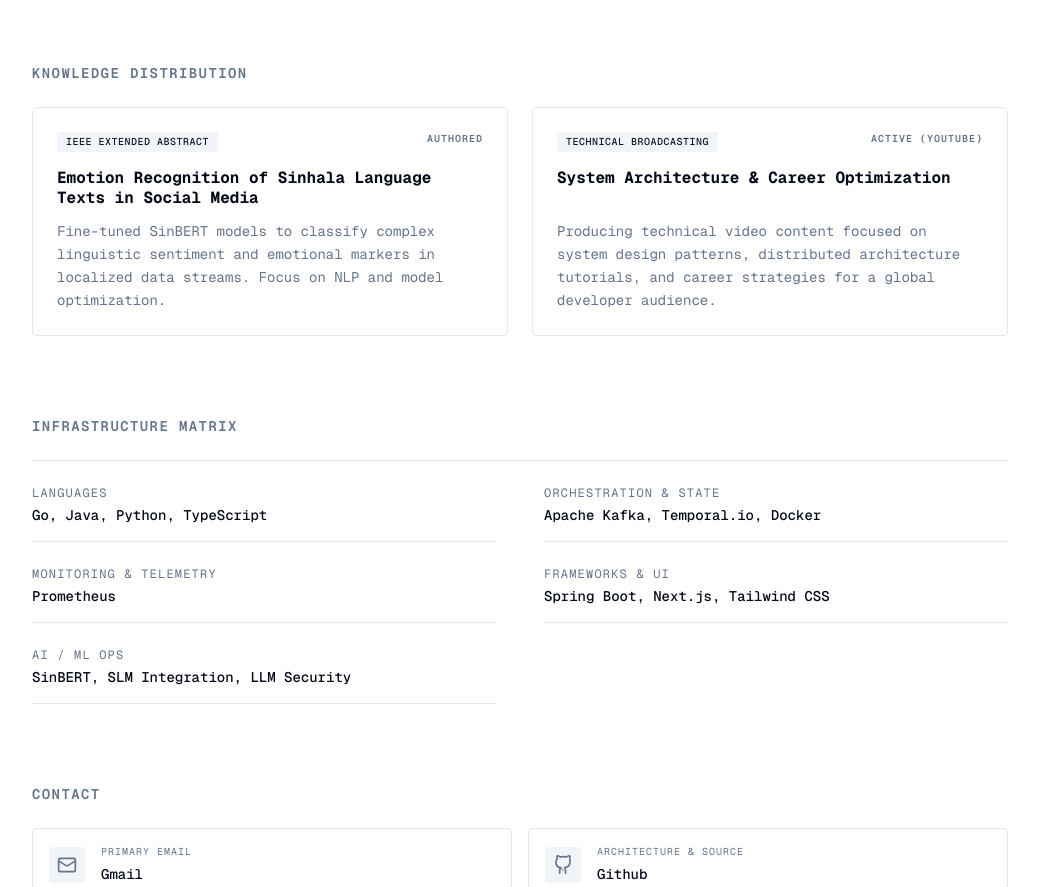
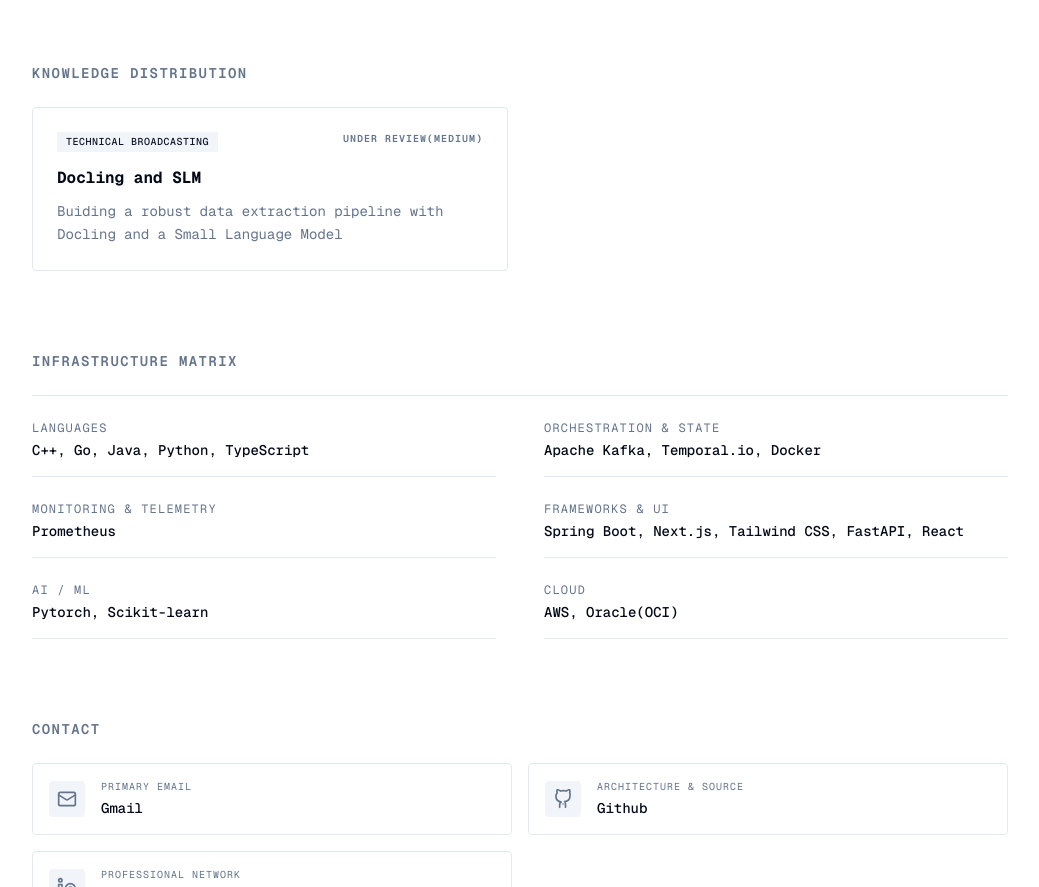
Before and after one commit to amodhyh/portfolio, a Next.js app: page / in a window 1280 px wide. Shown: the part 1820-2707 px from the top of the page, without its empty margins (120-1159 px from the left). Built offline with nearby package versions, Linux system fonts and the light colour scheme.

Commit message:
changed the infra matrix and the specialisation info

```diff
--- a/data/data.ts
+++ b/data/data.ts
@@ -40,7 +40,7 @@
     credential: "B.Sc. Computer Engineering",
     period: "Expected 2026",
     details: [
-      "Specialization tracks: Distributed Systems, Software Architecture",
+      "Specialization tracks: Artificial Intelligence, Software Architecture, Machine Learning, Embedded Systems",
       "Core focus on backend infrastructure and AI optimization"
     ]
   },
@@ -65,24 +65,25 @@
 ];
 
 export const publications: Publication[] = [
-  {
-    type: "IEEE Extended Abstract",
-    title: "Emotion Recognition of Sinhala Language Texts in Social Media",
-    description: "Fine-tuned SinBERT models to classify complex linguistic sentiment and emotional markers in localized data streams. Focus on NLP and model optimization.",
-    status: "Authored"
-  },
+  // {
+  //   type: "IEEE Extended Abstract",
+  //   title: "Emotion Recognition of Sinhala Language Texts in Social Media",
+  //   description: "Fine-tuned SinBERT models to classify complex linguistic sentiment and emotional markers in localized data streams. Focus on NLP and model optimization.",
+  //   status: "Authored"
+  // },
   {
     type: "Technical Broadcasting",
-    title: "System Architecture & Career Optimization",
-    description: "Producing technical video content focused on system design patterns, distributed architecture tutorials, and career strategies for a global developer audience.",
-    status: "Active (YouTube)"
+    title: "Docling and SLM",
+    description: "Buiding a robust data extraction pipeline with Docling and a Small Language Model",
+    status: "Under review(Medium)"
   }
 ];
 
 export const infrastructureMatrix = {
-  "Languages": "Go, Java, Python, TypeScript",
+  "Languages": "C++, Go, Java, Python, TypeScript",
   "Orchestration & State": "Apache Kafka, Temporal.io, Docker",
   "Monitoring & Telemetry": "Prometheus",
-  "Frameworks & UI": "Spring Boot, Next.js, Tailwind CSS",
-  "AI / ML Ops": "SinBERT, SLM Integration, LLM Security"
+  "Frameworks & UI": "Spring Boot, Next.js, Tailwind CSS, FastAPI, React",
+  "AI / ML ": "Pytorch, Scikit-learn ",
+  "Cloud":"AWS, Oracle(OCI)"
 };
```
